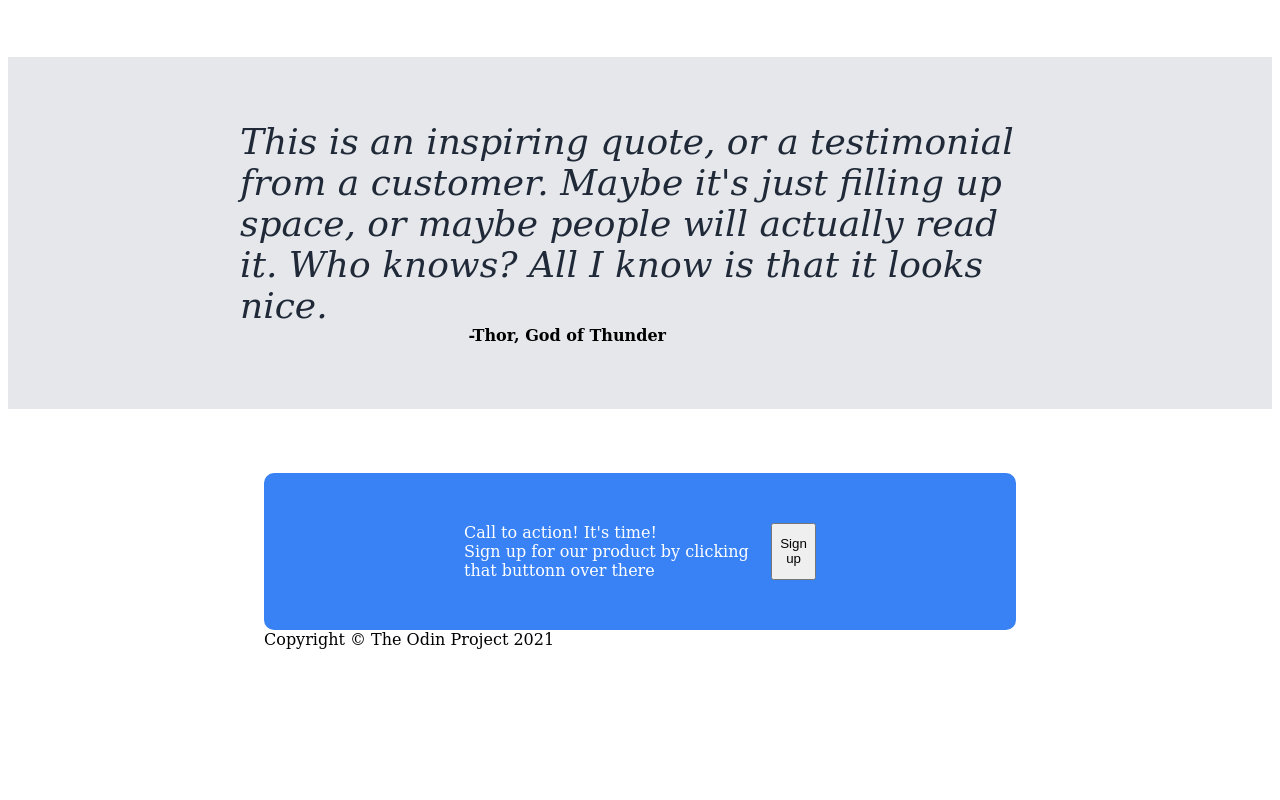
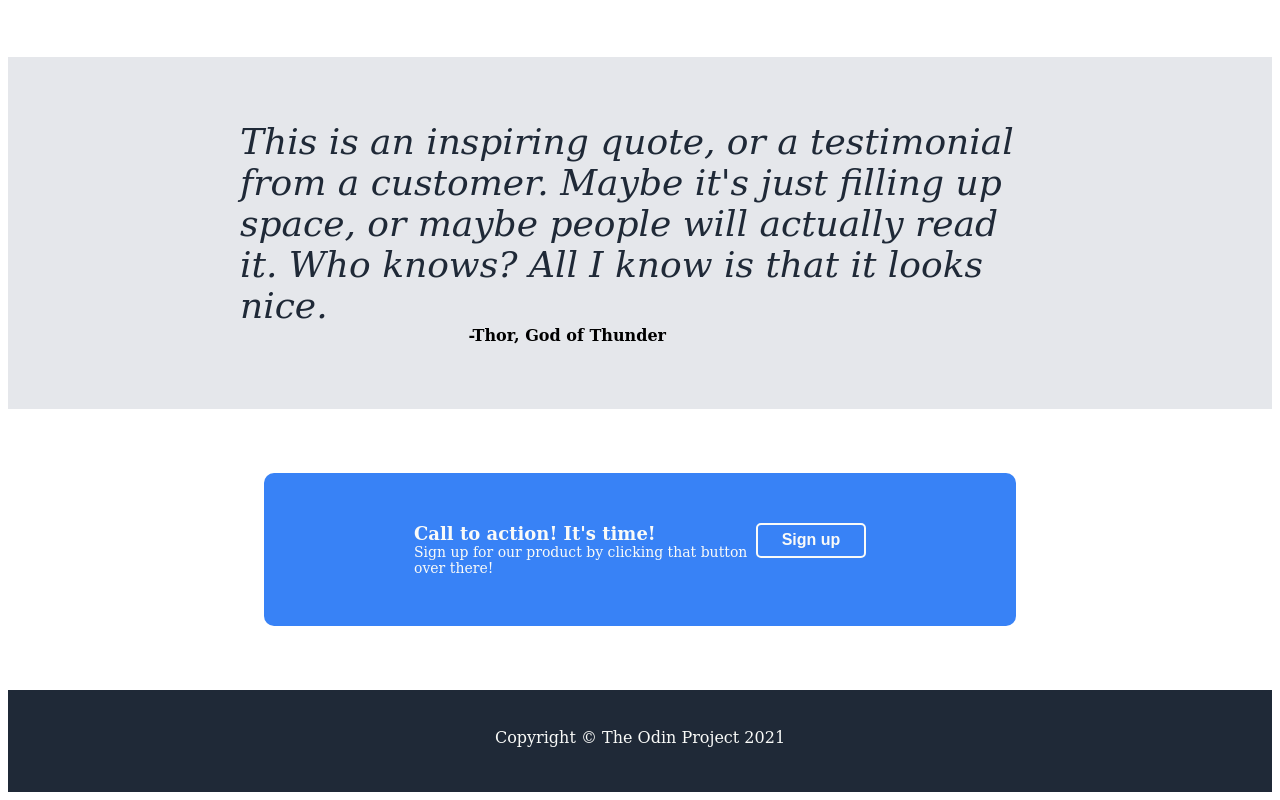
Before and after one commit to richard-mccormick/odin-landing-page, a plain HTML site: page index.html in a window 1280 px wide. Shown: the part 1188-1988 px from the top of the page. Before the commit the page ends 1845 px from the top, so only its background shows below. Drawn offline with Linux system fonts and the light colour scheme.

Commit message:
Finish bottom two sections

```diff
--- a/index.html
+++ b/index.html
@@ -70,11 +70,11 @@
     <div class="four">
         <div class="four-left">
             <div class="call">Call to action! It's time!</div>
-            <div>Sign up for our product by clicking that buttonn over there</div>
+            <div class="call-subtext">Sign up for our product by clicking that button over there!</div>
         </div>
 
 
-        <button class="four-right">Sign up</button>
+        <button class="four-right sign-up">Sign up</button>
     </div>
 
 
--- a/style.css
+++ b/style.css
@@ -176,8 +176,30 @@ ul  {
     justify-content: space-between;
     margin-left: 256px;
     margin-right: 256px;
-    padding: 50px 200px;
+    margin-bottom: 64px;
+    padding: 50px 150px;
     background-color: #3882F6;
-    color: white;
+    color: #F9FAF8;
     border-radius: 10px;
 }
+
+.call {
+    font-size: 18px;
+    font-weight: bold;
+}
+
+.call-subtext {
+    font-size: 14px;
+}
+
+.four-right {
+    border: solid 2px #F9FAF8;
+}
+
+.footer {
+    background-color:#1F2937;
+    color: #F9FAF8;
+    height: 64px;
+    text-align: center;
+    padding-top: 38px;
+}
```
